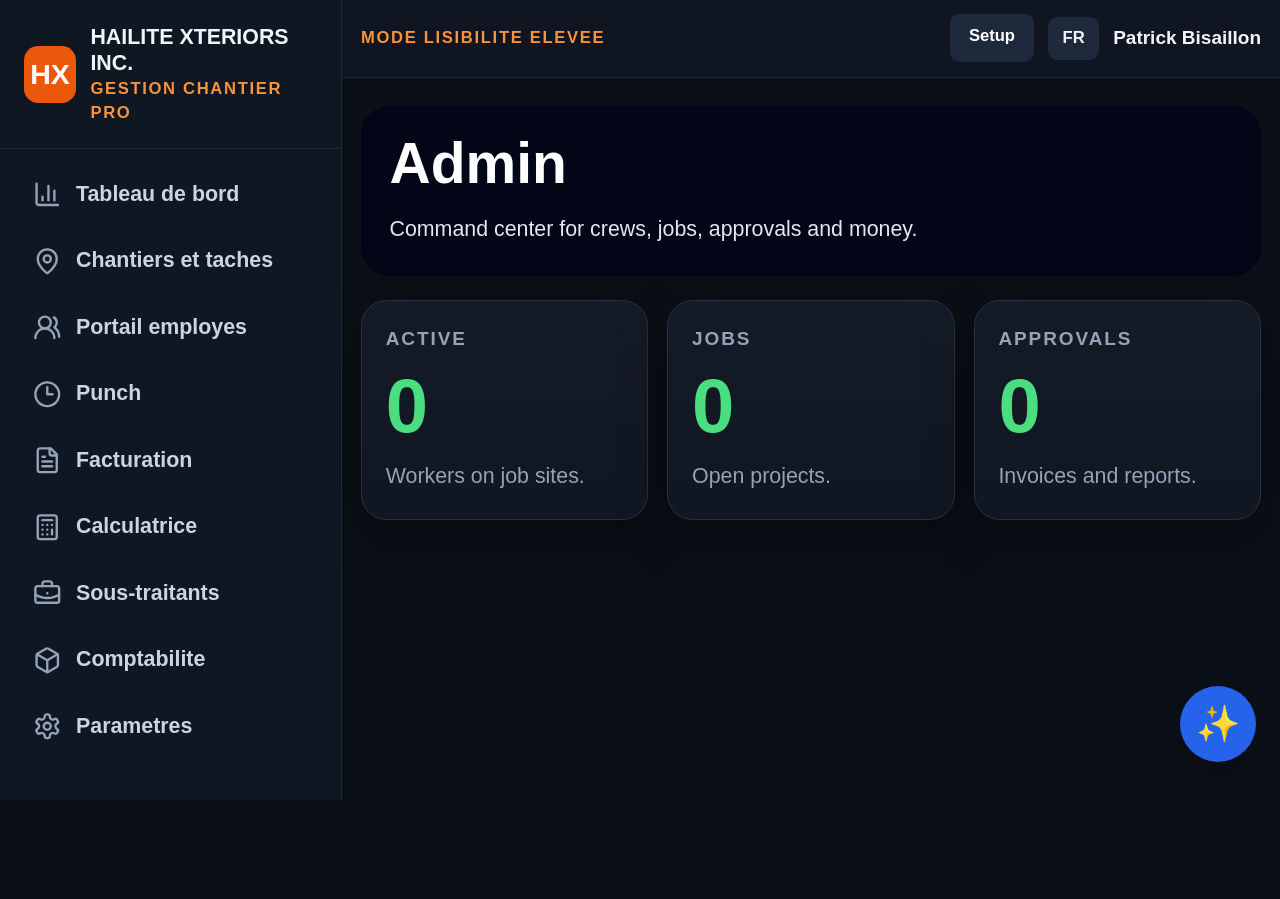
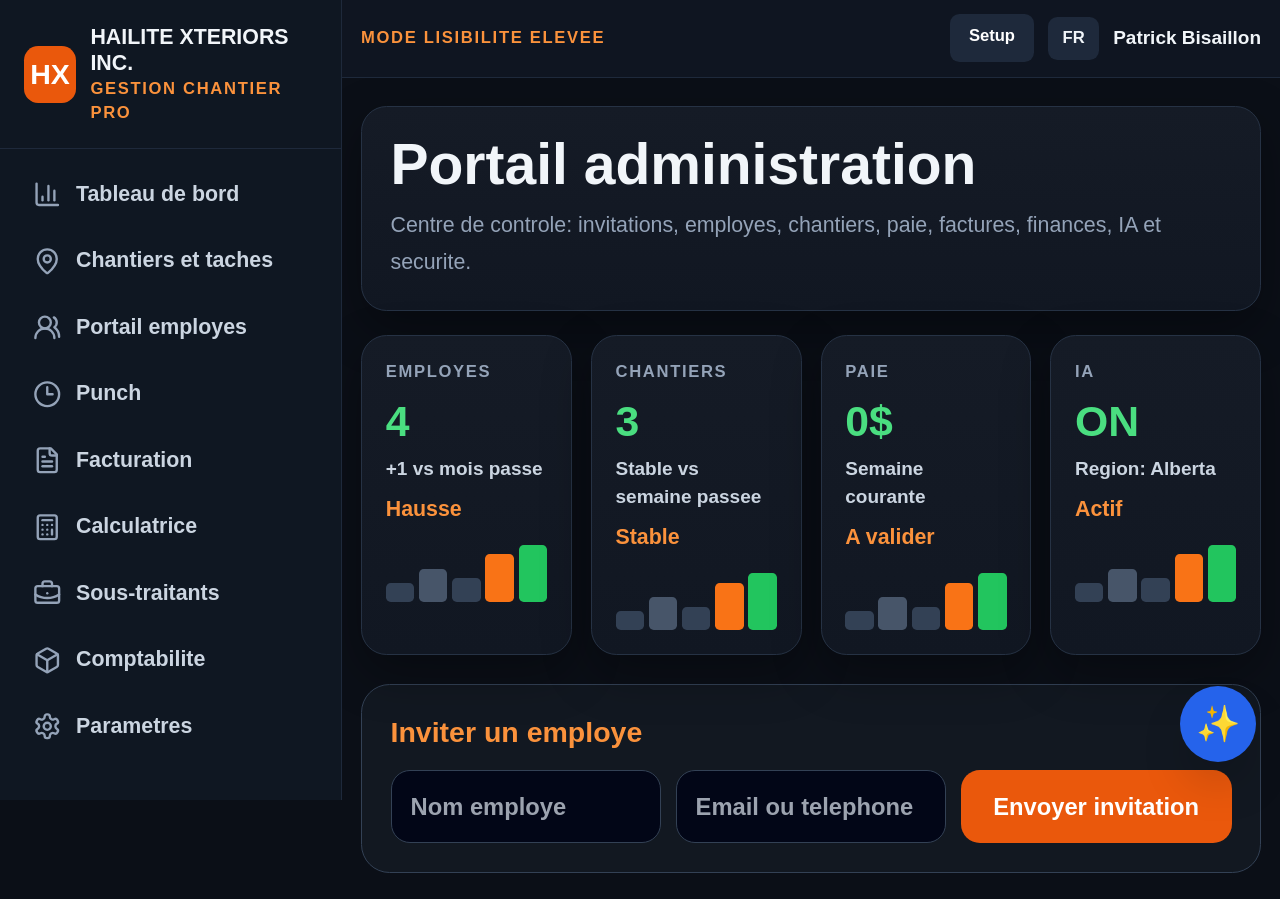
Before and after one commit to bisaillonpatrick1979-dev/Chatgpt-hailite-, a Next.js app: page /admin in a window 1280 px wide. Shown: the top 899 px of the page. Before the commit the page ends 800 px from the top, so only its background shows below. Built offline with nearby package versions, Linux system fonts and the light colour scheme.

Commit message:
Build admin portal control center

```diff
--- a/app/admin/page.tsx
+++ b/app/admin/page.tsx
@@ -1,17 +1,30 @@
 import { AppShell } from "@/components/AppShell";
-import { MetricCard } from "@/components/MetricCard";
+import { TrendCard } from "@/components/TrendCard";
 
 export default function Admin() {
   return (
     <AppShell>
-      <section className="rounded-3xl bg-slate-950 p-6 text-white">
-        <h1 className="text-5xl font-black">Admin</h1>
-        <p className="large-readable mt-4 text-slate-200">Command center for crews, jobs, approvals and money.</p>
+      <section className="pro-card p-6">
+        <h1 className="text-5xl font-black">Portail administration</h1>
+        <p className="large-readable mt-3 text-slate-400">Centre de controle: invitations, employes, chantiers, paie, factures, finances, IA et securite.</p>
       </section>
-      <section className="mt-5 grid gap-4 md:grid-cols-3">
-        <MetricCard label="Active" value="0" note="Workers on job sites." />
-        <MetricCard label="Jobs" value="0" note="Open projects." />
-        <MetricCard label="Approvals" value="0" note="Invoices and reports." />
+      <section className="mt-5 grid gap-4 md:grid-cols-4">
+        <TrendCard label="Employes" value="4" compare="+1 vs mois passe" status="Hausse" />
+        <TrendCard label="Chantiers" value="3" compare="Stable vs semaine passee" status="Stable" />
+        <TrendCard label="Paie" value="0$" compare="Semaine courante" status="A valider" />
+        <TrendCard label="IA" value="ON" compare="Region: Alberta" status="Actif" />
+      </section>
+      <section className="pro-panel mt-6 p-6">
+        <h2 className="text-2xl font-black text-orange-400">Inviter un employe</h2>
+        <div className="mt-4 grid gap-3 md:grid-cols-3">
+          <input className="rounded-2xl border border-slate-700 bg-slate-950 p-4 text-xl font-bold text-white" placeholder="Nom employe" />
+          <input className="rounded-2xl border border-slate-700 bg-slate-950 p-4 text-xl font-bold text-white" placeholder="Email ou telephone" />
+          <button className="rounded-2xl bg-orange-600 p-4 text-xl font-black text-white">Envoyer invitation</button>
+        </div>
+      </section>
+      <section className="pro-panel mt-6 p-6">
+        <h2 className="text-2xl font-black text-orange-400">Securite portails</h2>
+        <p className="large-readable mt-4 text-slate-300">Les employes voient seulement leurs chantiers, leurs taches, leurs heures, leur paie et leurs documents. Les finances et rapports admin restent caches.</p>
       </section>
     </AppShell>
   );
```
